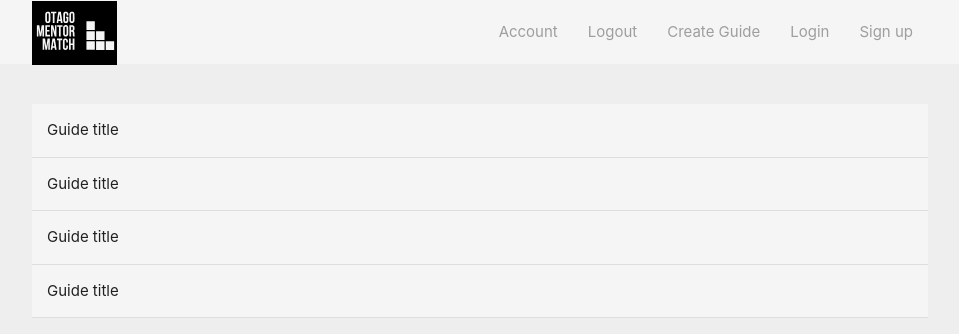
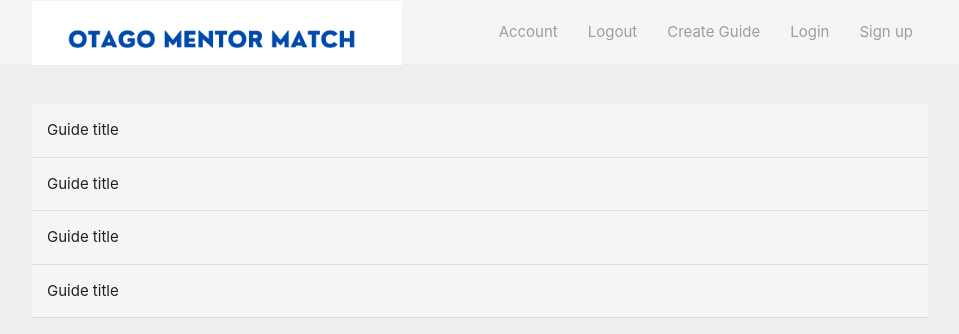
Before and after one commit to gzotta/firebaseProject, a plain HTML site: page index.html in a window 1280 px wide. Shown: the whole page, without its empty margins (160-1119 px from the left). Drawn offline with nearby package versions, Linux system fonts and the light colour scheme; no server answers.

Commit message:
logo has been changed. #1

```diff
--- a/index.html
+++ b/index.html
@@ -13,7 +13,7 @@
   <nav class="z-depth-0 grey lighten-4">
     <div class="nav-wrapper container">
       <a href="#" class="brand-logo">
-        <img src="img/omm-logo.svg" style="width: 85px; margin-top: 1px;">
+        <img src="img/omm-logo.png" style="width: 370px; margin-top: 1px;">
       </a>
       <ul id="nav-mobile" class="right hide-on-med-and-down">
           <li class="logged-in">
```
Also changed, not shown: img/omm-logo.png (added), img/omm-logo.svg (deleted).
